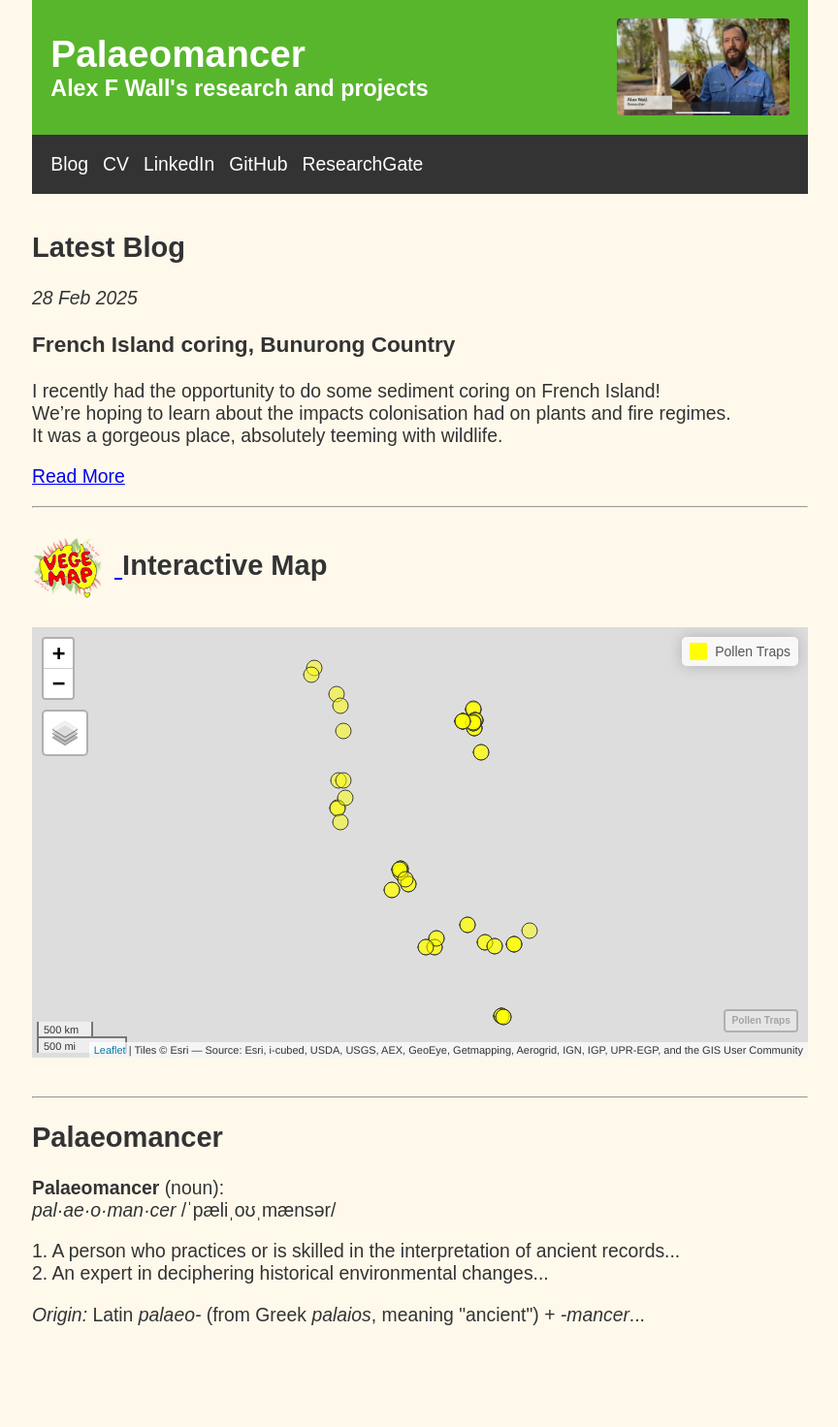
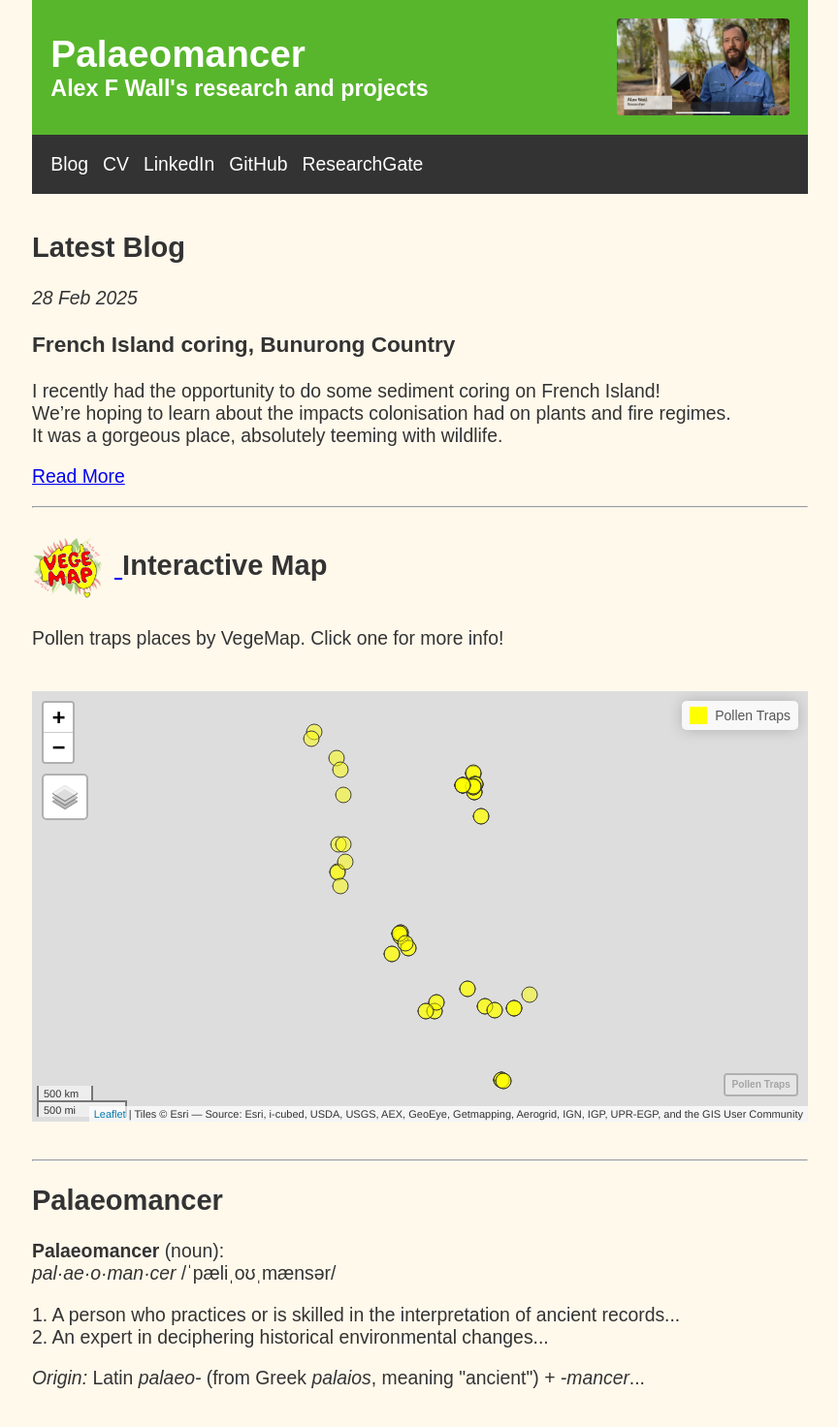
Before and after one commit to AlexFWall/Palaeomancer, a Jekyll site: the page built from index.md, in a window 1280 px wide. Shown: the whole page at 97% size, without its empty margins (207-1071 px from the left). Built offline with Jekyll 4.4.1, drawn with Linux system fonts in a browser that asks for light colours; before the commit the page ends 1406 px from its top, so only the background shows below that.

Commit message:
Update home.html

```diff
--- a/_layouts/home.html
+++ b/_layouts/home.html
@@ -215,6 +215,7 @@ layout: null
       </a>
       Interactive Map
     </h2>
+    <p>Pollen traps places by VegeMap. Click one for more info!</p><br>
     <div class="map-container">
       <iframe src="map.html"></iframe>
     </div>
```
